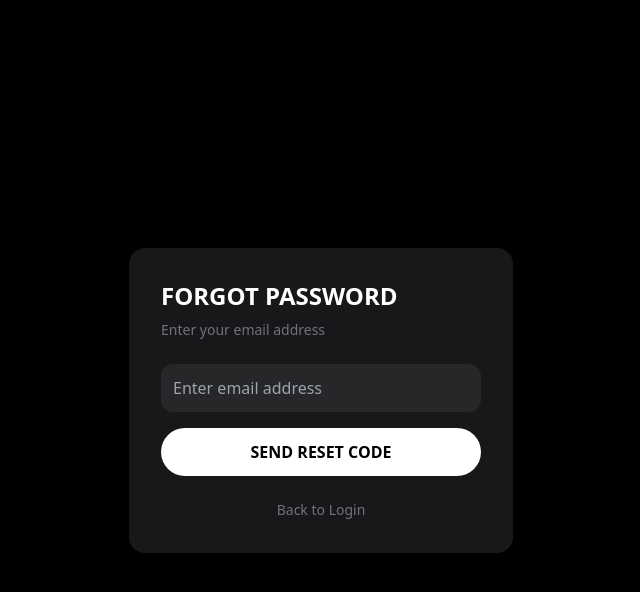
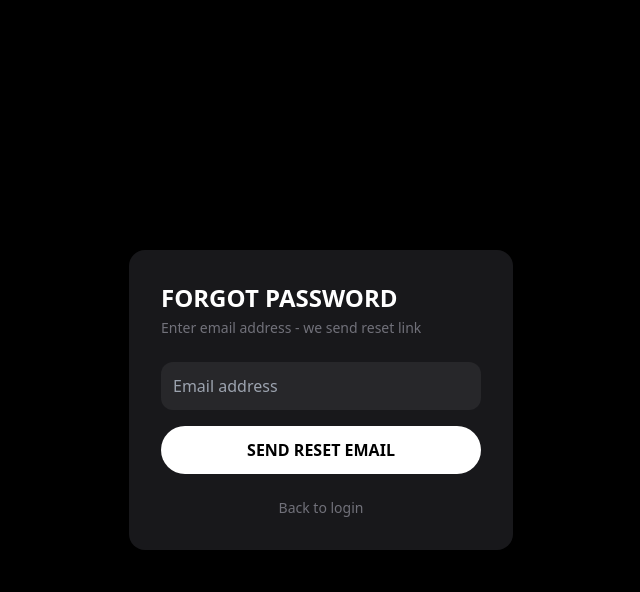
Before and after one commit to Gokhan1979/flammode-shop, a Next.js app: page /auth in a window 1280 px wide. Both pictures are taken after a click on the button "Forgot password?". Shown: the top 592 px of the page, without its empty margins (319-959 px from the left). Built offline with nearby package versions, Linux system fonts and the light colour scheme; no server answers.

Commit message:
Refactor AuthPage for improved user authentication flow
Refactor authentication page to handle multiple modes (login, signup, forgot, reset) with improved state management and user feedback.

```diff
--- a/app/auth/page.tsx
+++ b/app/auth/page.tsx
@@ -1,115 +1,91 @@
 'use client'
-import { useState } from 'react'
+import { useState, useEffect } from 'react'
 import { supabase } from '@/lib/supabase'
 
 export default function AuthPage(){
-  const [view,setView]=useState<'login'|'signup'|'forgot-email'|'reset-code'>('login')
+  const [mode,setMode]=useState('login')
   const [email,setEmail]=useState('')
   const [password,setPassword]=useState('')
-  const [confirmPassword,setConfirmPassword]=useState('')
-  const [code,setCode]=useState('')
-  const [showPassword,setShowPassword]=useState(false)
+  const [newPass,setNewPass]=useState('')
+  const [confirm,setConfirm]=useState('')
+  const [msg,setMsg]=useState('')
   const [loading,setLoading]=useState(false)
-  const [message,setMessage]=useState('')
 
-  const handleLogin = async(e:React.FormEvent)=>{
+  useEffect(()=>{
+    // if user clicked reset link from email, supabase puts token in URL
+    const hash = window.location.hash
+    if(hash && hash.includes('access_token')){
+      setMode('reset')
+    }
+  },[])
+
+  const onSubmit = async(e:any)=>{
     e.preventDefault()
-    setLoading(true); setMessage('')
+    if(!email && mode!=='reset'){ setMsg('Please enter your email first'); return }
+    setLoading(true); setMsg('')
     try{
-      if(view==='signup'){
-        const {error} = await supabase.auth.signUp({email,password})
-        if(error) throw error
-        setMessage('Check your email to confirm!')
-      }else{
-        const {error} = await supabase.auth.signInWithPassword({email,password})
+      if(mode==='login'){
+        const {error}=await supabase.auth.signInWithPassword({email,password})
         if(error) throw error
         window.location.href='/'
       }
-    }catch(err:any){ setMessage(err.message) }
-    setLoading(false)
+      if(mode==='signup'){
+        const {error}=await supabase.auth.signUp({email,password})
+        if(error) throw error
+        setMsg('Check your email to confirm account!')
       }
-
-  const handleForgotEmail = async(e:React.FormEvent)=>{
-    e.preventDefault()
-    setLoading(true); setMessage('')
-    try{
-      const {error} = await supabase.auth.resetPasswordForEmail(email)
+      if(mode==='forgot'){
+        const {error}=await supabase.auth.resetPasswordForEmail(email.trim(),{
+          redirectTo: `${window.location.origin}/auth`
+        })
         if(error) throw error
-      setMessage('Email sent! Check your inbox for reset code.')
-      setTimeout(()=>{ setView('reset-code'); setMessage('Enter code from email and new password') },1500)
-    }catch(err:any){ setMessage(err.message) }
-    setLoading(false)
+        setMsg('Email sent! Check your inbox - click link to reset password')
       }
-
-  const handleResetCode = async(e:React.FormEvent)=>{
-    e.preventDefault()
-    setLoading(true); setMessage('')
-    if(password !== confirmPassword){ setMessage('Passwords do not match!'); setLoading(false); return }
-    try{
-      const {error:verifyError} = await supabase.auth.verifyOtp({email, token:code, type:'recovery'})
-      if(verifyError) throw verifyError
-      const {error:updateError} = await supabase.auth.updateUser({password})
-      if(updateError) throw updateError
-      setMessage('Password reset successful! Go back to login.')
-      setTimeout(()=>{ setView('login'); setMessage(''); setPassword(''); setConfirmPassword(''); setCode('') },2000)
-    }catch(err:any){ setMessage(err.message) }
+      if(mode==='reset'){
+        if(newPass!==confirm){ throw new Error('Passwords do not match') }
+        const {error}=await supabase.auth.updateUser({password:newPass})
+        if(error) throw error
+        setMsg('Password updated! Redirecting to login...')
+        setTimeout(()=>{ window.location.href='/auth'; setMode('login') },2000)
+      }
+    }catch(err:any){ setMsg(err.message) }
     setLoading(false)
   }
 
   return(
     <div className="min-h-screen bg-black text-white flex items-center justify-center p-6">
       <div className="w-full max-w-sm bg-zinc-900 p-8 rounded-2xl">
+        <h1 className="text-2xl font-black mb-1">
+          {mode==='login' && 'WELCOME BACK'}
+          {mode==='signup' && 'JOIN FLAMMODE'}
+          {mode==='forgot' && 'FORGOT PASSWORD'}
+          {mode==='reset' && 'SET NEW PASSWORD'}
+        </h1>
+        <p className="text-zinc-500 text-sm mb-6">
+          {mode==='forgot' && 'Enter email address - we send reset link'}
+          {mode==='reset' && 'Enter new password + confirm'}
+        </p>
 
-        {/* LOGIN / SIGNUP */}
-        {(view==='login' || view==='signup') && (
+        <form onSubmit={onSubmit} className="space-y-4">
+          {mode!=='reset' && <input value={email} onChange={e=>setEmail(e.target.value)} type="email" placeholder="Email address" required className="w-full bg-zinc-800 p-3 rounded-xl outline-none text-white" />}
+          {(mode==='login'||mode==='signup') && <input value={password} onChange={e=>setPassword(e.target.value)} type="password" placeholder="Password" required className="w-full bg-zinc-800 p-3 rounded-xl outline-none" />}
+          {mode==='reset' && (
             <>
-            <h1 className="text-3xl font-black mb-2">{view==='signup'? 'JOIN FLAMMODE' : 'WELCOME BACK'}</h1>
-            <form onSubmit={handleLogin} className="space-y-4 mt-6">
-              <input value={email} onChange={e=>setEmail(e.target.value)} type="email" placeholder="Email address" required className="w-full bg-zinc-800 p-3 rounded-xl outline-none" />
-              <div className="relative">
-                <input value={password} onChange={e=>setPassword(e.target.value)} type={showPassword? "text" : "password"} placeholder="Password" required className="w-full bg-zinc-800 p-3 pr-12 rounded-xl outline-none" />
-                <button type="button" onClick={()=>setShowPassword(!showPassword)} className="absolute right-3 top-1/2 -translate-y-1/2 text-xl">{showPassword? '🙈' : '👁️'}</button>
-              </div>
-              {message && <p className="text-sm text-center text-yellow-400">{message}</p>}
-              <button type="submit" disabled={loading} className="w-full bg-white text-black py-3 rounded-full font-bold">{loading? 'Loading...' : view==='signup'? 'CREATE ACCOUNT' : 'SIGN IN'}</button>
-            </form>
-            <div className="flex flex-col gap-3 mt-6 text-sm text-center">
-              <button onClick={()=>setView('forgot-email')} className="text-zinc-400 hover:text-white">Forgot password?</button>
-              <button onClick={()=>setView(view==='login'?'signup':'login')} className="text-zinc-500 hover:text-white">{view==='signup'? 'Already have account? Sign In' : "Don't have account? Sign Up"}</button>
-            </div>
+              <input value={newPass} onChange={e=>setNewPass(e.target.value)} type="password" placeholder="New password" required className="w-full bg-zinc-800 p-3 rounded-xl outline-none" />
+              <input value={confirm} onChange={e=>setConfirm(e.target.value)} type="password" placeholder="Confirm new password" required className="w-full bg-zinc-800 p-3 rounded-xl outline-none" />
             </>
           )}
+          {msg && <div className="bg-yellow-900/30 border border-yellow-600/30 text-yellow-300 text-sm p-3 rounded-xl text-center">{msg}</div>}
+          <button type="submit" disabled={loading} className="w-full bg-white text-black py-3 rounded-full font-bold">
+            {loading? 'Please wait...' : mode==='login'?'SIGN IN' : mode==='signup'?'CREATE ACCOUNT' : mode==='forgot'?'SEND RESET EMAIL' : 'SAVE NEW PASSWORD'}
+          </button>
+        </form>
 
-        {/* STEP 1 - FORGOT EMAIL */}
-        {view==='forgot-email' && (
-          <>
-            <h1 className="text-2xl font-black mb-2">FORGOT PASSWORD</h1>
-            <p className="text-zinc-500 text-sm mb-6">Enter your email address</p>
-            <form onSubmit={handleForgotEmail} className="space-y-4">
-              <input value={email} onChange={e=>setEmail(e.target.value)} type="email" placeholder="Enter email address" required className="w-full bg-zinc-800 p-3 rounded-xl outline-none" />
-              {message && <p className="text-sm text-center text-yellow-400">{message}</p>}
-              <button type="submit" disabled={loading} className="w-full bg-white text-black py-3 rounded-full font-bold">{loading? 'Sending...' : 'SEND RESET CODE'}</button>
-            </form>
-            <button onClick={()=>setView('login')} className="text-zinc-500 hover:text-white text-sm mt-6 w-full text-center">Back to Login</button>
-          </>
-        )}
-
-        {/* STEP 2 - RESET CODE + NEW PASSWORD */}
-        {view==='reset-code' && (
-          <>
-            <h1 className="text-2xl font-black mb-2">RESET PASSWORD</h1>
-            <p className="text-zinc-500 text-sm mb-6">Email sent! Check inbox. Enter code + new password</p>
-            <form onSubmit={handleResetCode} className="space-y-4">
-              <input value={code} onChange={e=>setCode(e.target.value)} placeholder="Enter reset code from email" required className="w-full bg-zinc-800 p-3 rounded-xl outline-none" />
-              <input value={password} onChange={e=>setPassword(e.target.value)} type="password" placeholder="New password" required className="w-full bg-zinc-800 p-3 rounded-xl outline-none" />
-              <input value={confirmPassword} onChange={e=>setConfirmPassword(e.target.value)} type="password" placeholder="Confirm new password" required className="w-full bg-zinc-800 p-3 rounded-xl outline-none" />
-              {message && <p className="text-sm text-center text-yellow-400">{message}</p>}
-              <button type="submit" disabled={loading} className="w-full bg-white text-black py-3 rounded-full font-bold">{loading? 'Resetting...' : 'RESET PASSWORD'}</button>
-            </form>
-            <button onClick={()=>setView('login')} className="text-zinc-500 hover:text-white text-sm mt-6 w-full text-center">Back to Login</button>
-          </>
-        )}
-
+        <div className="mt-6 text-center text-sm space-y-2">
+          {mode==='login' && <><button onClick={()=>{setMode('forgot'); setMsg('')}} className="block w-full text-zinc-400">Forgot password?</button><button onClick={()=>{setMode('signup'); setMsg('')}} className="block w-full text-zinc-500">Don't have account? Sign Up</button></>}
+          {mode==='signup' && <button onClick={()=>{setMode('login'); setMsg('')}} className="text-zinc-500">Already have account? Sign In</button>}
+          {mode==='forgot' && <button onClick={()=>{setMode('login'); setMsg('')}} className="text-zinc-500">Back to login</button>}
+        </div>
       </div>
     </div>
   )
```
Lines whose indentation alone changed are shown as unchanged.
